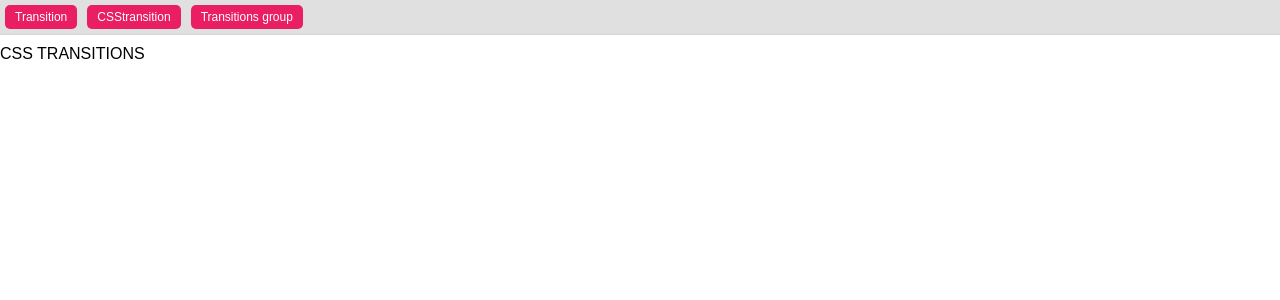
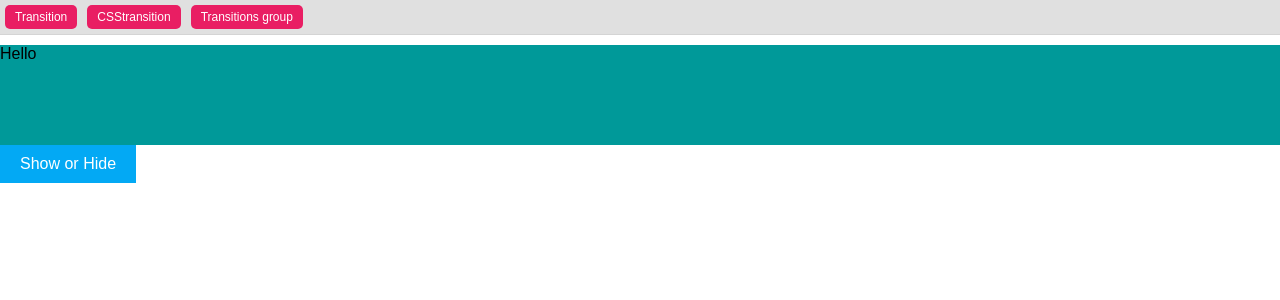
Before and after one commit to ronit0717/cranberry, a React (Create React App) app: page /csstransition in a window 1280 px wide. Shown: the top 300 px of the page. Built offline with nearby package versions, Linux system fonts and the light colour scheme.

Commit message:
Chapter 41 [Legacy] CSS transitions

```diff
--- a/src/components/CSStransition.js
+++ b/src/components/CSStransition.js
@@ -1,12 +1,35 @@
 import React, { Component } from 'react';
+import { CSSTransition } from 'react-transition-group';
 
 import '../css/App.css';
 
 class Fade extends Component{
+
+    state = {
+        show:true
+    }
+
+    showDiv = () => {
+        this.setState({
+            show: !this.state.show ? true: false
+        })
+    }
+
     render(){
         return(
             <div>
-                CSS TRANSITIONS
+                <CSSTransition
+                    in={this.state.show}
+                    timeout={5000}
+                    classNames="square"
+                >
+                    <div className={`square ${this.state.show}`}>Hello</div>
+                </CSSTransition>
+                <div className="showDiv"
+                     onClick={this.showDiv}
+                >
+                    Show or Hide
+                </div>
             </div>
         )
     }
--- a/src/css/App.css
+++ b/src/css/App.css
@@ -102,6 +102,22 @@
 /*=======================================
                 CSSTRANSITIONS
 ========================================*/
+.square.false {
+  background: #feaaa3;
+  transform: translateX(-100%);
+}
+
+.square.true {
+  transform: translateX(0%);
+}
+
+.square-enter.sqaure-enter-active {
+  background: blue;
+}
+
+.square.square-exit-active {
+  background: #E91E63;
+}
 
 /*=======================================
                 TRANSITIONS GROUP
```
